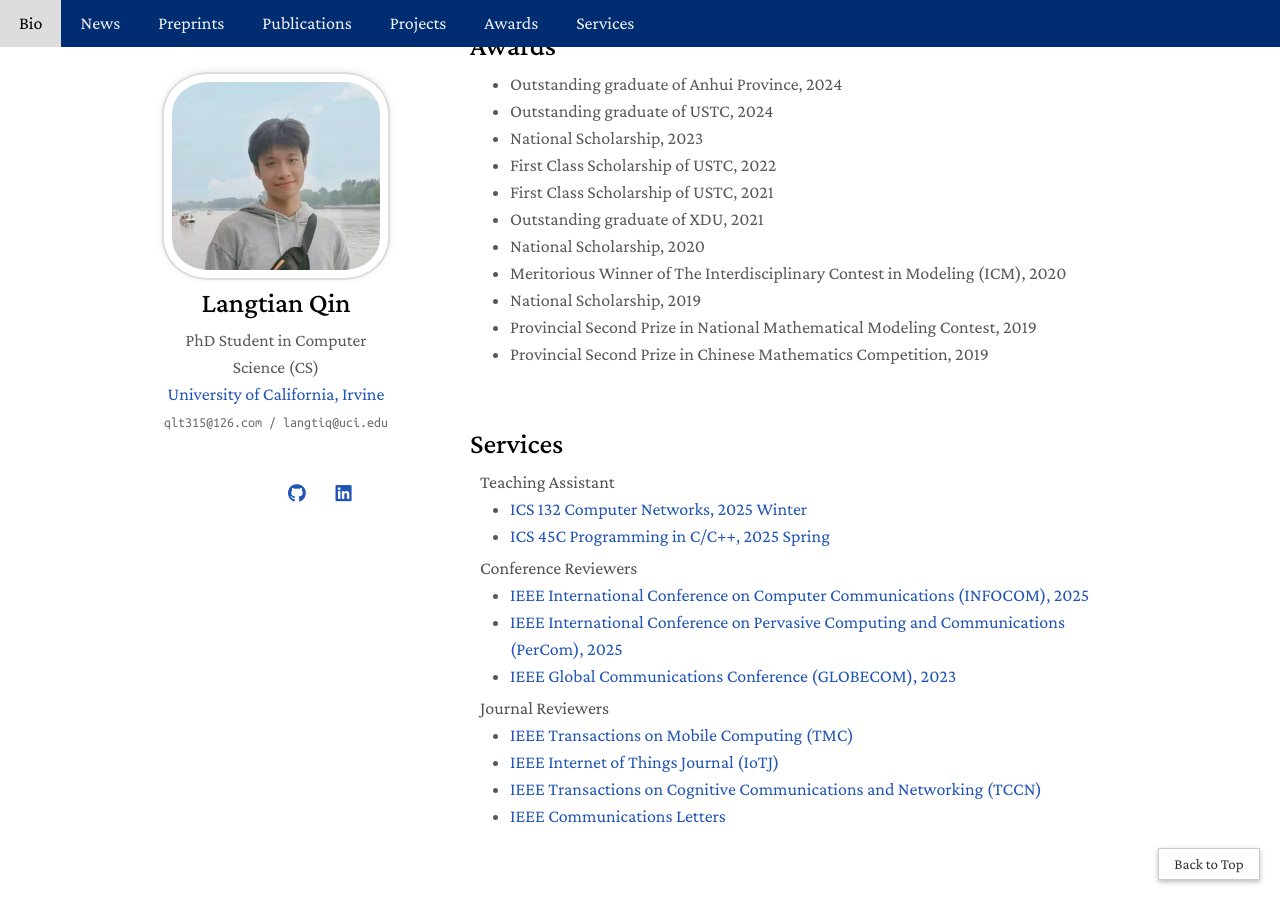
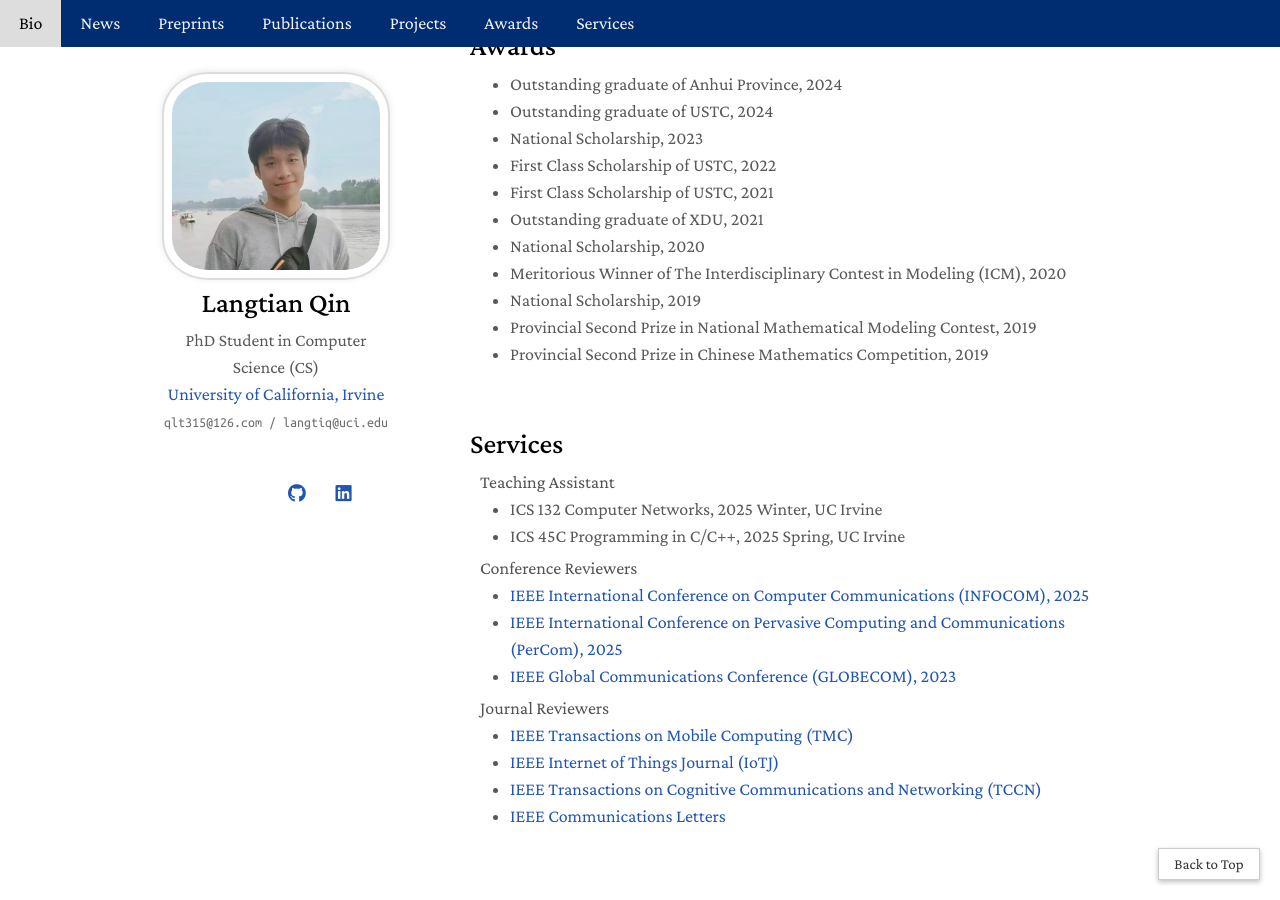
Before and after one commit to qlt315/qlt315.github.io, a Jekyll site: the page built from index.md, in a window 1280 px wide and 900 px high, scrolled down 4493 px. Built offline with Jekyll 4.4.1, drawn with Linux system fonts in a browser that asks for light colours; a style sheet for code colours, icons or effects is not loaded.

Commit message:
Update services.md

```diff
--- a/_includes/services.md
+++ b/_includes/services.md
@@ -5,8 +5,8 @@
 <h4 style="margin:0 10px 0;">Teaching Assistant</h4>
 
 <ul style="margin:0 0 5px;">
-<li><autocolor>ICS 132 Computer Networks, 2025 Winter</autocolor></li>
-<li><autocolor>ICS 45C Programming in C/C++, 2025 Spring</autocolor></li>
+<li>ICS 132 Computer Networks, 2025 Winter, UC Irvine</li>
+<li>ICS 45C Programming in C/C++, 2025 Spring, UC Irvine</li>
 </ul>
 
 
```
